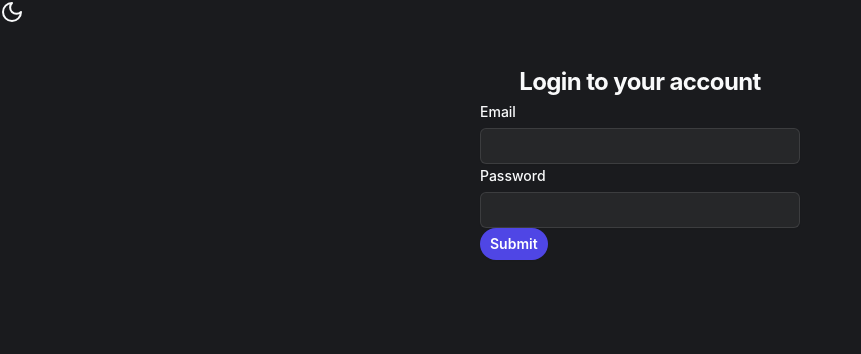
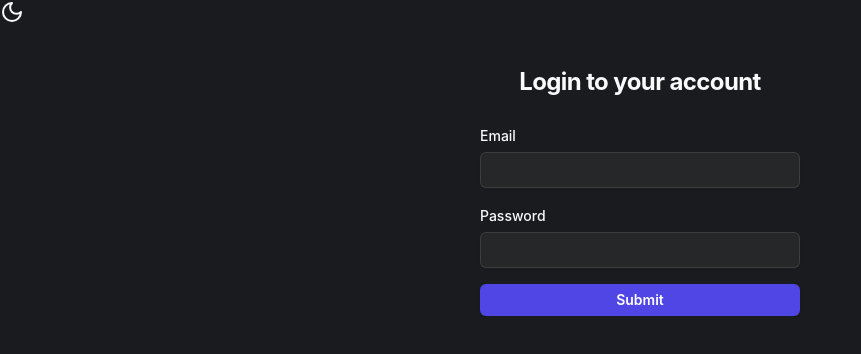
Before and after one commit to ksemilla/pylon-react, a React app: page / in a window 1280 px wide. Shown: the top 354 px of the page, without its empty margins (0-861 px from the left). Built offline with nearby package versions, Linux system fonts and the light colour scheme; the HTML template or start-up script is replaced by a standard one.

Commit message:
Add Spinner component. Add loading prop to button

```diff
--- /dev/null
+++ b/src/components/Spinner.tsx
@@ -0,0 +1,27 @@
+import { classNames } from "@/lib/utils"
+
+type SpinnerSize = "xs" | "sm" | "md" | "lg" | "xl"
+
+const Spinner = (props: { size?: SpinnerSize }) => {
+  let _size = "h-20 w-20"
+
+  switch (props.size) {
+    case "xs":
+      _size = "h-5 w-5 border-8"
+      break
+    default:
+      _size = "h-5 w-5 border-2"
+      break
+  }
+
+  return (
+    <div
+      className={classNames(
+        "border-gray-300 animate-spin rounded-full border-t-blue-600",
+        _size
+      )}
+    />
+  )
+}
+
+export { Spinner }
--- a/src/components/buttons/Button.tsx
+++ b/src/components/buttons/Button.tsx
@@ -1,5 +1,6 @@
 import { classNames } from "@/lib/utils"
 import * as React from "react"
+import { Spinner } from "../Spinner"
 
 type ButtonSize = "xs" | "sm" | "md" | "lg" | "xl"
 type ButtonVariant = "filled" | "outlined" | "soft"
@@ -75,20 +76,29 @@ const Button = React.forwardRef<HTMLButtonElement, ButtonProps>(
     },
     ref
   ) => {
+    console.log(loading)
     return (
       <button
         ref={ref}
         type={type}
         className={classNames(
-          "relative shadow-sm font-semibold focus-visible:outline focus-visible:outline-2 focus-visible:outline-offset-2 focus-visible:outline-indigo-600 disabled:cursor-not-allowed disabled:text-gray-50 disabled:bg-gray-400/70 dark:disabled:bg-gray-400/70",
+          "relative w-full shadow-sm font-semibold focus-visible:outline focus-visible:outline-2 focus-visible:outline-offset-2 focus-visible:outline-indigo-600 disabled:cursor-not-allowed disabled:text-gray-50 disabled:bg-gray-400/70 dark:disabled:bg-gray-400/70",
           buttonSize(size),
           buttonVariant(variant),
-          buttonRadius(radius)
+          buttonRadius(radius),
+          loading
+            ? "bg-gray-300 text-white dark:bg-gray-300 pointer-events-none"
+            : ""
         )}
         {...props}
       >
         {leftSection}
         {children}
+        {loading && (
+          <div className="absolute inset-0 flex justify-center items-center">
+            <Spinner />
+          </div>
+        )}
       </button>
     )
   }
--- a/src/pages/login/LoginPage.tsx
+++ b/src/pages/login/LoginPage.tsx
@@ -23,10 +23,11 @@ export function LoginPage() {
 
   return (
     <div className="max-w-xs m-auto">
-      <h2 className="mt-10 text-center text-2xl font-bold leading-9 tracking-tight">
+      <h2 className="mt-10 mb-6 text-center text-2xl font-bold leading-9 tracking-tight">
         Login to your account
       </h2>
       <Form {...methods} onSubmit={mutate.mutate}>
+        <div className="space-y-4">
           <TextInput
             autoComplete="email"
             label="Email"
@@ -39,9 +40,8 @@ export function LoginPage() {
               required: "Please enter password",
             })}
           />
-        <Button radius="full" loading={mutate.isPending}>
-          {mutate.isPending ? "loading" : "Submit"}
-        </Button>
+          <Button loading={mutate.isPending}>Submit</Button>
+        </div>
       </Form>
     </div>
   )
```
Lines whose indentation alone changed are shown as unchanged.
